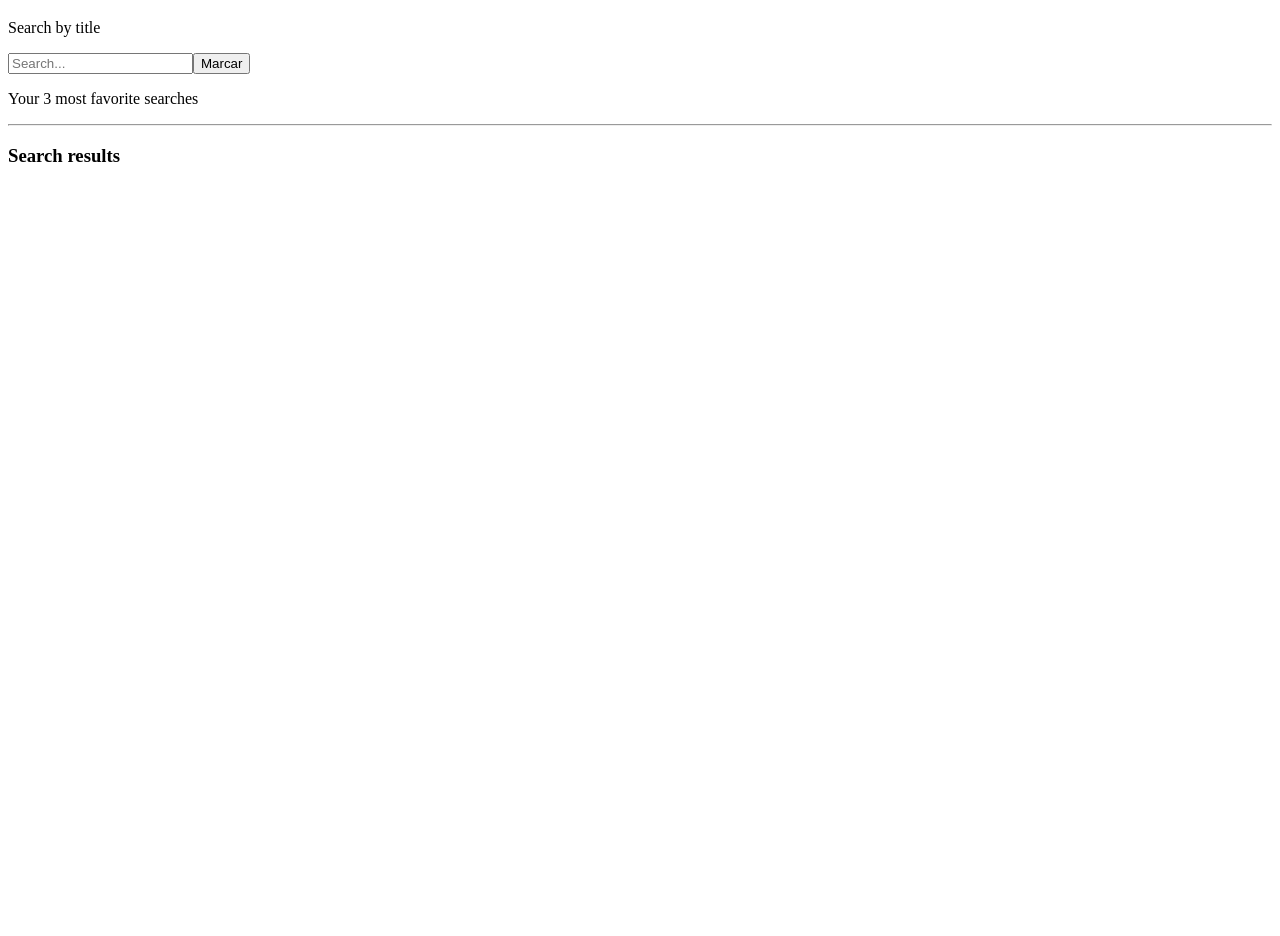
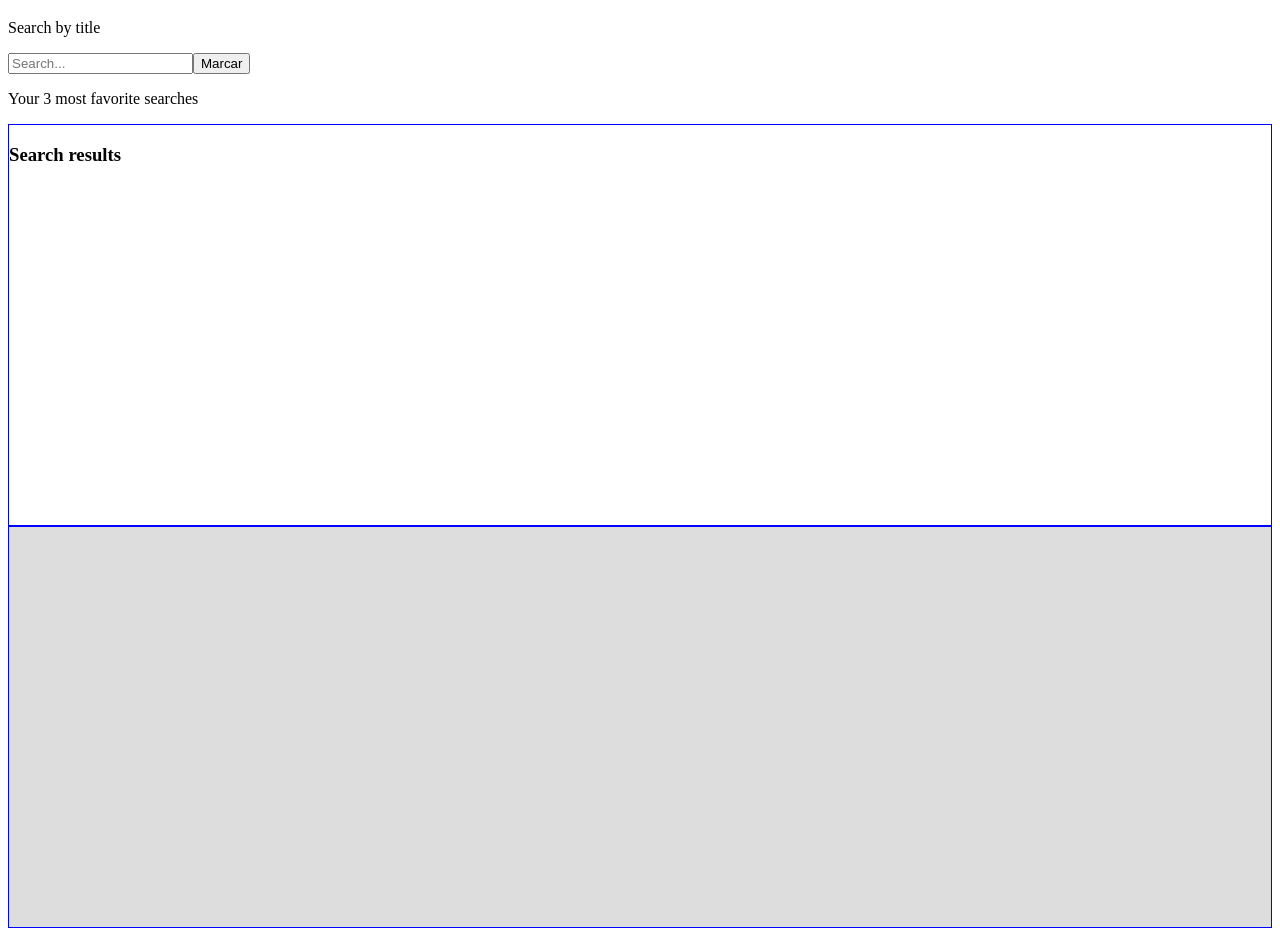
Before and after one commit to jgverges/movie-search, an Angular app: page / in a window 1280 px wide. Shown: the part 48-984 px from the top of the page. Before the commit the page ends 800 px from the top, so only its background shows below. Built offline with nearby package versions, Linux system fonts and the light colour scheme.

Commit message:
bootstrap don't works

```diff
--- a/package.json
+++ b/package.json
@@ -16,9 +16,11 @@
     "@angular/compiler": "~9.0.1",
     "@angular/core": "~9.0.1",
     "@angular/forms": "~9.0.1",
+    "@angular/localize": "^9.0.6",
     "@angular/platform-browser": "~9.0.1",
     "@angular/platform-browser-dynamic": "~9.0.1",
     "@angular/router": "~9.0.1",
+    "@ng-bootstrap/ng-bootstrap": "^6.0.0",
     "rxjs": "~6.5.4",
     "tslib": "^1.10.0",
     "zone.js": "~0.10.2"
--- a/src/app/app.module.ts
+++ b/src/app/app.module.ts
@@ -3,7 +3,7 @@ import { BrowserModule } from '@angular/platform-browser';
 import { NgModule } from '@angular/core';
 import { HttpClientModule} from '@angular/common/http';
 import { ReactiveFormsModule} from '@angular/forms';
-
+import {NgbModule} from '@ng-bootstrap/ng-bootstrap';
 import { AppRoutingModule } from './app-routing.module';
 import { SelectorTitleComponent } from './selector-title/selector-title.component';
 import { SearchResultComponent } from './search-result/search-result.component';
@@ -19,6 +19,7 @@ import { SearchResultComponent } from './search-result/search-result.component';
     BrowserModule,
     AppRoutingModule,
     HttpClientModule,
+    NgbModule,
     ReactiveFormsModule
   ],
   providers: [],
--- a/src/app/model/movie.ts
+++ b/src/app/model/movie.ts
@@ -3,8 +3,8 @@ export class Movie{
 
     Title:string;
     Year:string;
-    imbdID: string;
-    TYpe:string;
+    imdbID: string;
+    Type:string;
     Poster:string;
 
 }
--- a/src/app/selector-title/selector-title.component.html
+++ b/src/app/selector-title/selector-title.component.html
@@ -1,24 +1,32 @@
-
+<div id="search">
     <p>Search by title </p>
     <input type="text" [formControl]="title" (keyup)="getMovies(title)" placeholder="Search...">
-
-<button  (click)="addFavorite(title)">Marcar</button>
-<br>
+    <button  type="button" class="btn btn-primary" (click)="addFavorite(title)">Marcar</button>
+</div>
+<div id="favoriteSearch">
     <p>Your 3 most favorite searches {{favorites[0]}}</p>
     <ul class="favorites" >
         <li *ngFor="let favorite of favorites">
             {{favorite}}
         </li>
     </ul>
-<hr>
-
-
+</div>
+<div id="results">
     <h3>Search results</h3>
-
-<ul class="results" *ngFor="let movie of movies">
+    <ul class="results" >
         <li *ngFor="let movie of movies">
-        <a (click)="getDetails(movie.Title)">
-            <span class="detailList"> {{movie.Title}}</span>
+            <a (click)="getDetails(movie.imdbID)">
+                <span class="detailList">
+                    {{movie.Title}}
+                </span>
             </a>
         </li>
     </ul>
+</div>
+<div id="details">
+    <div *ngIf="details">
+        <p>{{details.Title}}</p>
+        <p>Year:{{details.Year}}  </p>
+        <img src="{{details.Poster}}" alt="" height="200px">
+    </div>
+</div>
--- a/src/app/selector-title/selector-title.component.scss
+++ b/src/app/selector-title/selector-title.component.scss
@@ -0,0 +1,14 @@
+#search{}
+
+#favoriteSearch {}
+
+#results {
+    border:1px solid blue;
+    height: 400px;
+}
+#details {
+    border:1px solid blue;
+    height: 400px;
+    background: #ddd;
+
+}
--- a/src/app/selector-title/selector-title.component.ts
+++ b/src/app/selector-title/selector-title.component.ts
@@ -3,6 +3,7 @@ import { FormControl } from '@angular/forms';
 /* owns */
 import { Movie } from '../model/movie';
 import { MovieService } from '../service/movie.service';
+import { DetailService } from '../service/detail.service';
 
 @Component({
   selector: 'app-selector-title',
@@ -11,11 +12,14 @@ import { MovieService } from '../service/movie.service';
 })
 export class SelectorTitleComponent  {
   movies: Movie[] ;
+  details: Movie;
   title =  new FormControl('');
   hasResults = false;
+  hasDetails=false;
   favorites=[];
 
-  constructor(private movieService: MovieService ) {}
+  constructor(private movieService: MovieService,
+              private detailService:DetailService ) {}
 
   getMovies(title){
     this.hasResults = false;
@@ -31,7 +35,14 @@ export class SelectorTitleComponent  {
     this.favorites.push(title.value);
   }
 
-  getDetails(movieDetails){
-    console.log(movieDetails);
+  getDetails(imdbID){
+/*     hasDetails=false;
+ */
+    this.detailService.getByImdbIDd(imdbID).subscribe(data =>{
+      if (data['Response']=="True"){
+        this.details=data;
+        console.log(this.details.Title);
+        }
+    });
   }
 }
--- /dev/null
+++ b/src/app/service/detail.service.ts
@@ -0,0 +1,18 @@
+import { Injectable } from '@angular/core';
+import { HttpClient } from '@angular/common/http';
+import { Observable } from 'rxjs';
+
+import { Movie } from '../model/movie'
+
+
+@Injectable({
+  providedIn: 'root'
+})
+export class DetailService {
+
+  constructor(private http: HttpClient) { }
+
+  getByImdbIDd(imdbID:string):Observable<Movie> {
+    return this.http.get<Movie>('http://www.omdbapi.com/?apikey=90493536&i='+imdbID);
+  }
+}
--- a/src/polyfills.ts
+++ b/src/polyfills.ts
@@ -1,3 +1,7 @@
+/***************************************************************************************************
+ * Load `$localize` onto the global scope - used if i18n tags appear in Angular templates.
+ */
+import '@angular/localize/init';
 /**
  * This file includes polyfills needed by Angular and is loaded before the app.
  * You can add your own extra polyfills to this file.
```
Also changed, not shown: src/assets/exData.txt, 2 other files (tests, documents, lock files or other folders). Lines whose indentation alone changed are shown as unchanged.
